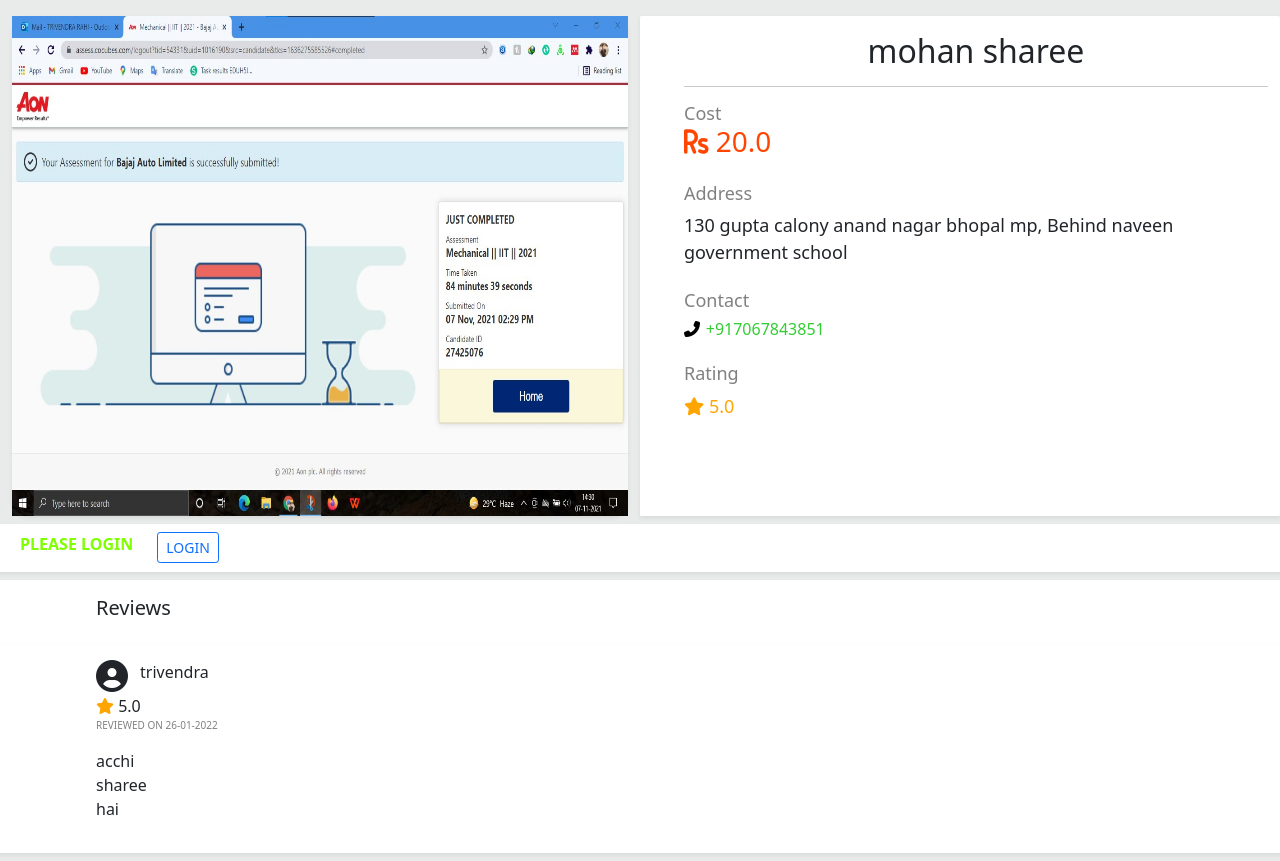
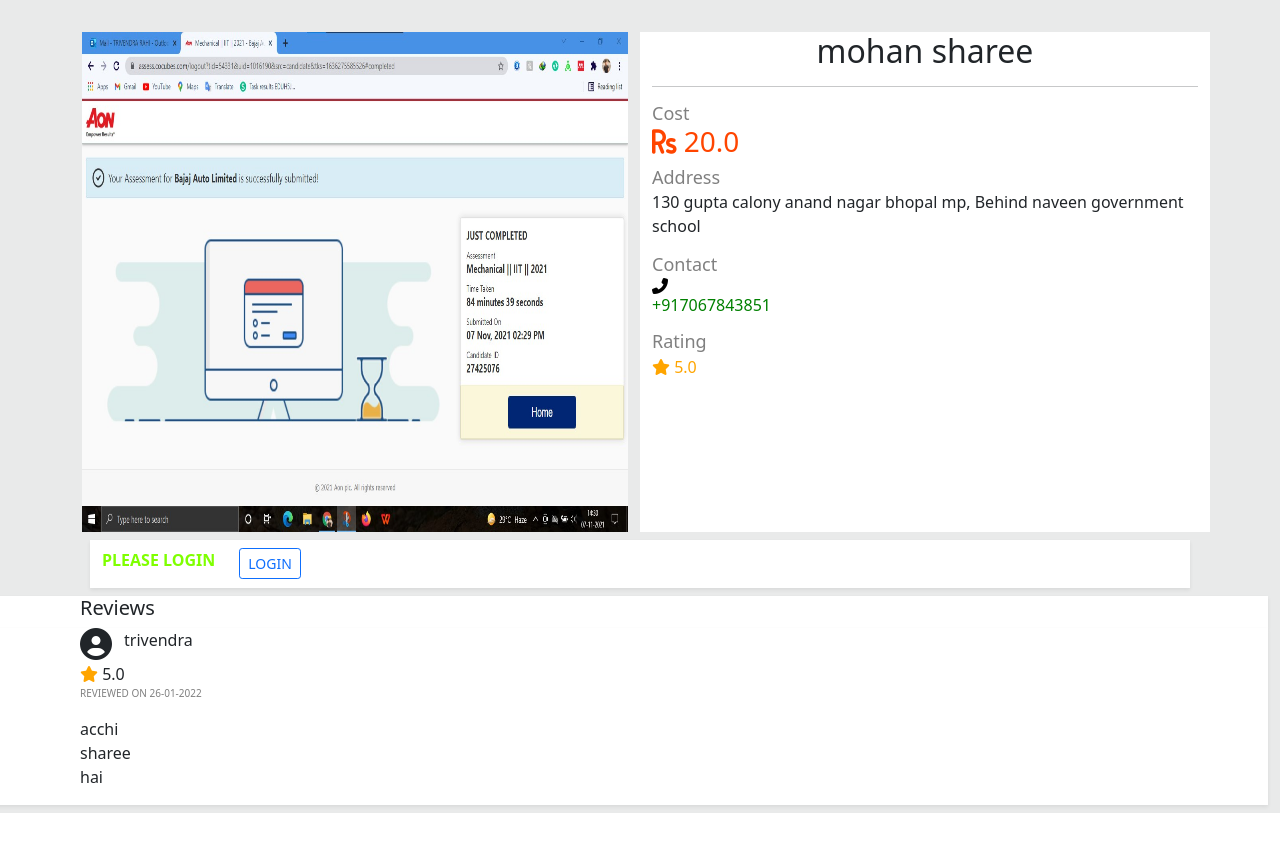
Before and after one commit to trakagreat/kamingo, a Django app: page /service-detail/3 in a window 1280 px wide. Shown: the part 70-931 px from the top of the page. After the commit the page ends 883 px from the top, so only its background shows below. Run offline with Django 4.2, Linux system fonts and the light colour scheme; data comes from the database, SQL or seed files in the repository; parts of the project's set-up code (start-up, migrations or seed data) failed here and were passed over; some libraries are stand-ins or nearby versions.

Commit message:
fontpage fixing6

```diff
--- a/serviceapp/static/serviceapp/service_detials.css
+++ b/serviceapp/static/serviceapp/service_detials.css
@@ -10,6 +10,6 @@
 }
 .details-headings{
     color: gray;
-    margin-bottom: 0.5rem;
+    margin-bottom: 0.1rem;
     font-size: large;
 }
--- a/serviceapp/templates/serviceapp/includes/reviews_ratings.html
+++ b/serviceapp/templates/serviceapp/includes/reviews_ratings.html
@@ -1,11 +1,11 @@
-<div class="row p-3 shadow-sm " style="background-color: white">
+<div class="row  shadow-sm " style="background-color: white; width: 100%">
     <div class="col-md-6 " style="margin-left: 5rem;">
      <h5> Reviews </h5>
     </div>
 
 </div>
 {% for review in service.reviews.all%}
-<div class="row p-3 shadow-sm mb-2" style="background-color: white" >
+<div class="row shadow-sm mb-2" style="background-color: white; width: 100%;" >
     <div class = "col-md-6 " style="margin-left: 5rem;width: fit-content" >
 
         <div class="row ">
--- a/serviceapp/templates/serviceapp/service_detail_page.html
+++ b/serviceapp/templates/serviceapp/service_detail_page.html
@@ -15,86 +15,79 @@
 {% endblock %}
 
 {% block body %}
-    {#<a href="/">#}
-    {##}
-    {#    <button class="btn btn-primary mt-3 d-block" type="submit"  > BACK </button>#}
-    {#</a>#}
-    <section>
-
-        <div class="row   " style="margin-right: 0;margin-left: 0;">
-            <div class="col-md-6 mt-3" style="padding: 0px -1rem">
-                <div class="shadow-sm " style="border-radius: 1rem;">
-
-
+    <div class="container mt-3">
+        <div class="row">
+            <div class="col-md-6 mt-3">
                 {% if service.image %}
                     <img width="100%" height="500rem" style="" src="{{ service.image.url }}" alt="">
                 {% endif %}
-
-
+            </div>
+            <div class="col-md-6 mt-3" style="background-color: white">
+                <div class="row">
+                    <div class="col-md-12 text-center">
+                        <h2>{{ service.title }}</h2>
+                        <hr>
                     </div>
                 </div>
-            <div class="col-md-6 shadow-sm mt-3" style="background-color: white; border-radius: 0.1rem;">
-                <div class="mt-3">
-
-
-                    <ul>
-                        <li style="list-style: none">
-                            <h2 class="text-center">{{ service.title }}</h2>
-
-                            <hr>
-                        </li>
-                        <div>
-
-
-                        </div>
-
-                        <li class="details-section" style="color: orangered">
+                <div class="row">
+                    <div class="col-md-12 text-right">
                         <h4 class="details-headings" style="margin-bottom: 0;">
                             Cost</h4>
-                            <h3><i class="fas fa-rupee-sign"></i>
+                        <h3 style="color: orangered"><i class="fas fa-rupee-sign"></i>
                             {{ service.cost | floatformat:1 }}
                         </h3>
-                        </li>
-                        <div>
+                    </div>
+                </div>
+                <div class="row text-right">
+                    <div class="col">
                         <h3 class="details-headings">Address</h3>
+                        <p>{{ service.address }}</p>
                     </div>
+                </div>
+                <div class="row text-right">
+                    <div class="col">
+                        <h3 class="details-headings">Contact</h3>
 
-
-                        <li class="details-section">
-                            {{ service.address }}
-                        </li>
-
-                        <h3 class="details-headings">Contact</h3>
-                        <li class="details-section" style="color: limegreen">
                         <h6>
                             <i class="fa fa-phone" aria-hidden="true"
                                style="color: black; transform: scaleX(-1); margin-right: 0.1rem">
                             </i>
-                                {{ service.contact }}
+                            <p style="color: green">{{ service.contact }}</p>
                         </h6>
-                        </li>
-
+                    </div>
+                </div>
+                <div class="row text-right">
+                    <div class="col">
                         <h3 class="details-headings">Rating</h3>
-                        <li class="details-section" style="color: orange">
-
-
-                            <p><i class="fas fa-star"></i>
+                        <p style="color: orange;"><i class="fas fa-star"></i>
                             {{ service.get_rating | floatformat:1 }}</p>
-
-
-                        </li>
-                    </ul>
                     </div>
                 </div>
             </div>
+        </div>
+        <div class="col">
+            {% if user.is_authenticated %}
+                {% if not user_review %}
+
             <div class="row">
-            {% if user.is_authenticated %}
+                <div class="col">
+                    <form method="POST" action="{% url 'service-detail-page' service.pk %}" novalidate>
+
+                    </form>
+                </div>
+                <div class="col"></div>
+            {% endif %}
+            {% endif %}
+            </div>
+            {% if  user.is_authenticated %}
                 {% if not user_review %}
                     <form method="POST" action="{% url 'service-detail-page' service.pk %}" novalidate>
                         {% csrf_token %}
-                        <div class="row shadow-sm" style=" background-color: white; margin-top: 0.5rem;margin-bottom: 0.5rem;">
+                        <div class="row shadow-sm"
+                             style=" background-color: white; margin-top: 0.5rem;margin-bottom: 0.5rem;">
                             <div class="col-md-12" style="margin-left: 3rem;margin-top: 1rem; margin-bottom: 1rem;">
-                            <a class="btn btn-primary" data-bs-toggle="collapse" href="#collapseExample" role="button" aria-expanded="false" aria-controls="collapseExample">
+                                <a class="btn btn-primary" data-bs-toggle="collapse" href="#collapseExample"
+                                   role="button" aria-expanded="false" aria-controls="collapseExample">
                                     Give Review
                                 </a>
                             </div>
@@ -104,7 +97,7 @@
                         <div class="shadow-sm collapse" id="collapseExample" style="background-color: white">
 
 
-                            <div class="row" style="margin-left: 3rem; margin-top: 0.5rem" >
+                            <div class="row" style="margin-left: 3rem; margin-top: 0.5rem">
                                 <div class="col-md-12 mt-3 ">
                                     <p class="mb-0">
                                         {{ form.rating.label_tag|title }}
@@ -117,7 +110,7 @@
                                 </div>
                             </div>
                             <div class="row " style="margin-left: 3rem;">
-                                <div class="col-md-12 " >
+                                <div class="col-md-12 ">
                                     <p class="mb-0">
                                         {{ form.content.label_tag|title }}
                                     </p>
@@ -129,7 +122,7 @@
                                 </div>
                             </div>
                             <div class="row" style="margin-left: 3rem; ">
-                                <div class="col-md-6 mb-2 " >
+                                <div class="col-md-6 mb-2 ">
                                     <button class="btn btn-success" type="submit"> submit</button>
 
                                 </div>
@@ -137,8 +130,6 @@
 
                             </div>
                         </div>
-
-
 
 
                     </form>
@@ -165,14 +156,18 @@
 
             {% endif %}
     </div>
+    <div class="col">
+        {% include 'serviceapp/includes/reviews_ratings.html' %}
+    </div>
     </div>
 
-        {% include 'serviceapp/includes/reviews_ratings.html' %}
 
 
-        </div>
 
-    </section>
+
+
+
+
 
 
 {% endblock %}
--- a/templates/account/login.html
+++ b/templates/account/login.html
@@ -39,7 +39,7 @@
     <a href="{{ signup_url }}">sign up</a> first.{% endblocktrans %}</p>
 {% endif %}
 <div class="d-flex justify-content-center" style="padding: 1rem; ">
-        <div class="shadow-sm " style="padding: 1rem; background-color: white; width: 25%;">
+        <div class="shadow-sm " style="padding: 3rem; background-color: white;">
 <form class="login" method="POST" action="{% url 'account_login' %}">
   {% csrf_token %}
 {#  {{ form.as_p }}#}
```
Lines whose indentation alone changed are shown as unchanged.
